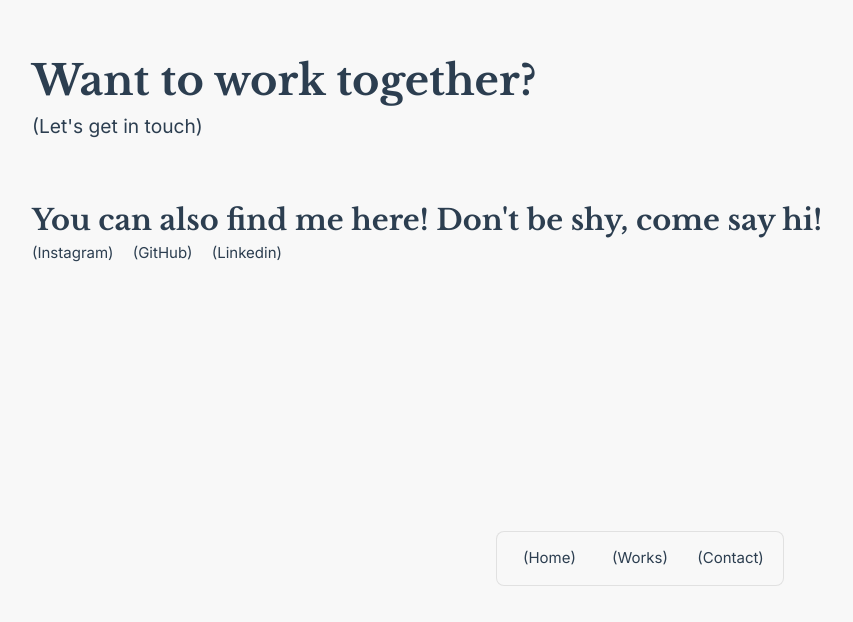
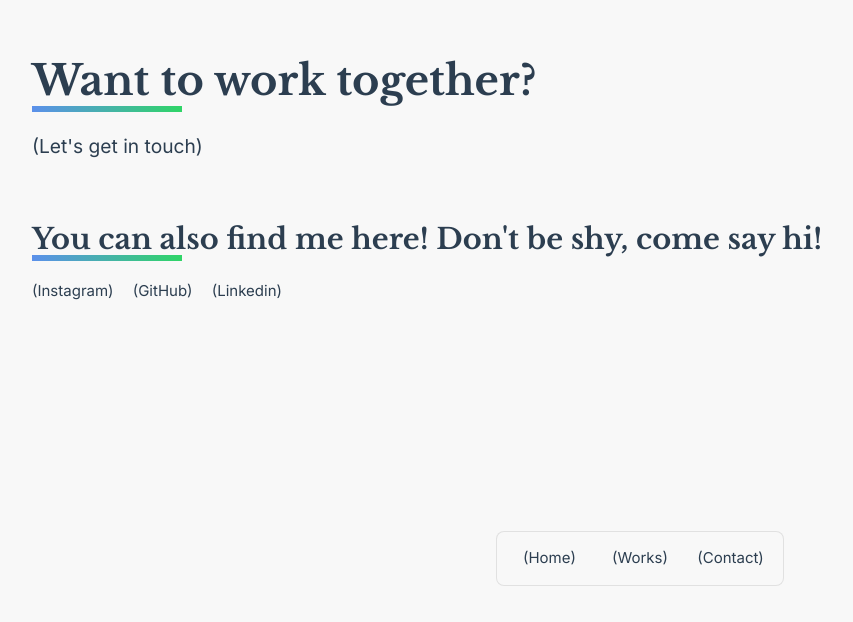
Before and after one commit to MathieuDubart/portfolio-vue, a Vue app: page /contact in a window 1280 px wide. Shown: the part 132-754 px from the top of the page, without its empty margins (0-853 px from the left). Built offline with nearby package versions, Linux system fonts and the light colour scheme.

Commit message:
adding/decorators on titles

```diff
--- a/src/assets/styles/main.css
+++ b/src/assets/styles/main.css
@@ -22,6 +22,7 @@ a {
 .title {
   font-family: 'Libre Baskerville', serif;
   font-weight: 700;
+  margin-bottom: 1.2rem;
 }
 
 h2{
@@ -135,6 +136,18 @@ header {
 
 .light-grey {
   color: var(--vt-c-text-light-2);
+}
+
+.decorator::after {
+  content: '';
+  position: absolute;
+  min-width: 150px;
+  height: 6px;
+  left: 0px;
+  bottom: 0px;
+  background: -webkit-linear-gradient(0deg, rgb(96, 137, 248) -10%, rgb(43,220,90) 110%);
+  transform-origin: bottom right;
+  transition: transform 0.25s ease-out;
 }
 
 a.nav-link::after {
--- a/src/components/Introduction.vue
+++ b/src/components/Introduction.vue
@@ -22,7 +22,7 @@
       </svg>
 
 
-    <h1 class="title">Developer, Photographer <span class="gradient">&</span> SwiftUI lover.</h1>
+    <h1 class="title decorator">Developer, Photographer <span class="gradient">&</span> SwiftUI lover.</h1>
     <div class="container-get-in-touch">
       <RouterLink to="/works" class="discover-work links"><h3 class="subtitle">(Discover my work)</h3></RouterLink>
     </div>
--- a/src/views/ContactView.vue
+++ b/src/views/ContactView.vue
@@ -1,9 +1,9 @@
 <template>
   <div class="contact">
-    <h1 class="title"> Want to work together? </h1>
+    <h1 class="title decorator"> Want to work together? </h1>
     <a href="mailto:hello@mathieu-dubart.fr"> <h3 class="subtitle links"> (Let's get in touch) </h3> </a>
 
-    <h2 class="title">You can also find me here! Don't be shy, come say hi!</h2>
+    <h2 class="title decorator">You can also find me here! Don't be shy, come say hi!</h2>
     <div class="networks-container">
       <a href="https://instagram.com/mathieudbrt" target="_blank" class="links">(Instagram)</a>
       <a href="https://github.com/mathieudubart" target="_blank" class="links">(GitHub)</a>
--- a/src/views/SingleProjectView.vue
+++ b/src/views/SingleProjectView.vue
@@ -47,7 +47,7 @@
 
 <template>
   <div class="header-container">
-    <h1 class="title">{{ currentProject.title }}</h1>
+    <h1 class="title decorator">{{ currentProject.title }}</h1>
     <h2 class="client"> <span class="for-subtitle">for</span> {{ currentProject.client }}</h2>
     <div class="project-tags"><h3 class="subtitle"><span v-for="techno in currentProject.technos" class="single-tag light-grey">{{ techno }}</span></h3></div>
     <div class="see-it-live"> <a :href="currentProject.href" target="_blank" class="live-link links"> ({{ currentProject.cta_label }})</a></div>
--- a/src/views/WorksView.vue
+++ b/src/views/WorksView.vue
@@ -39,7 +39,7 @@
 
 <template>
   <div class="works">
-    <h1 class="title"> Discover my work </h1>
+    <h1 class="title decorator"> Discover my work </h1>
 
 
     <div class="filters-container">
```
